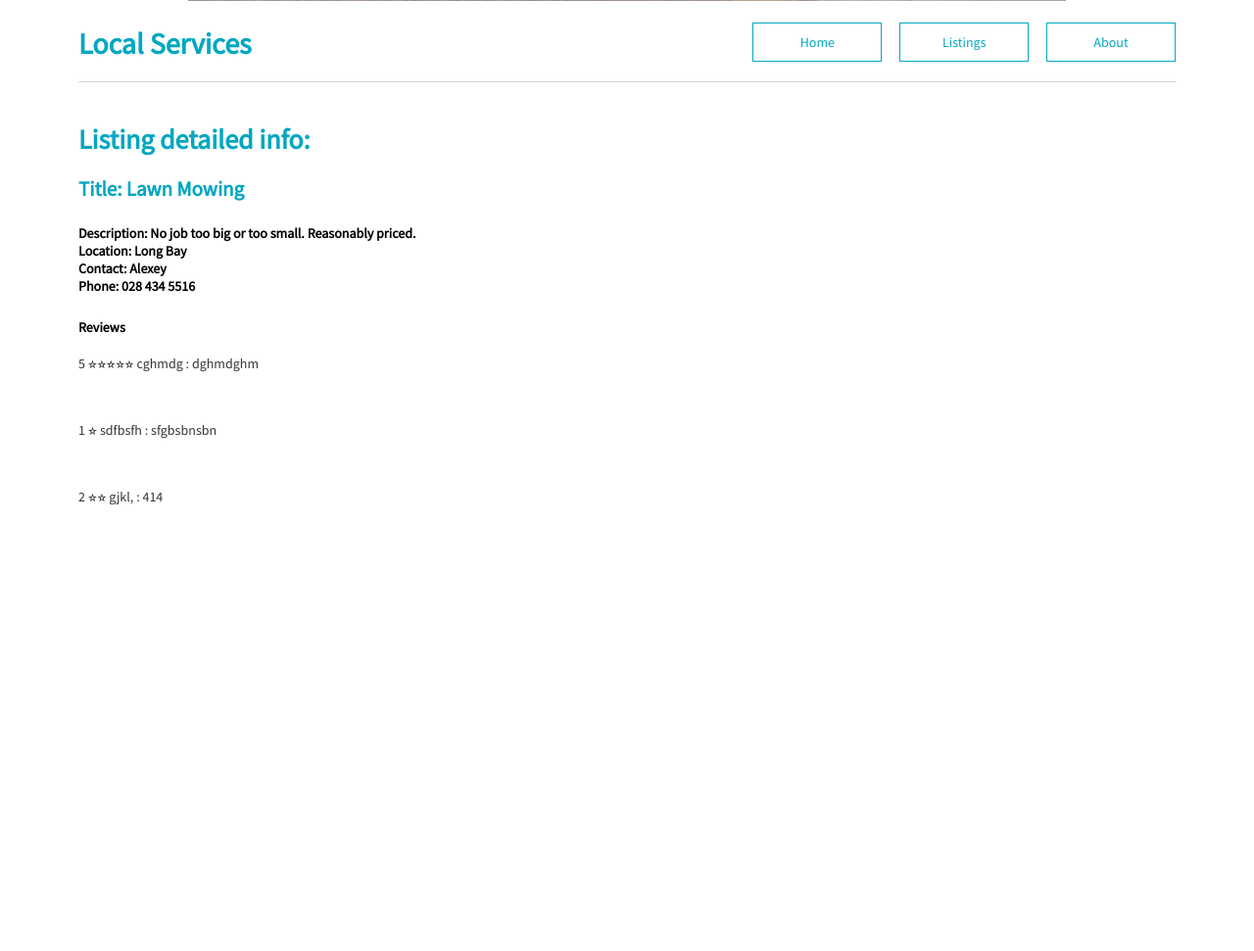
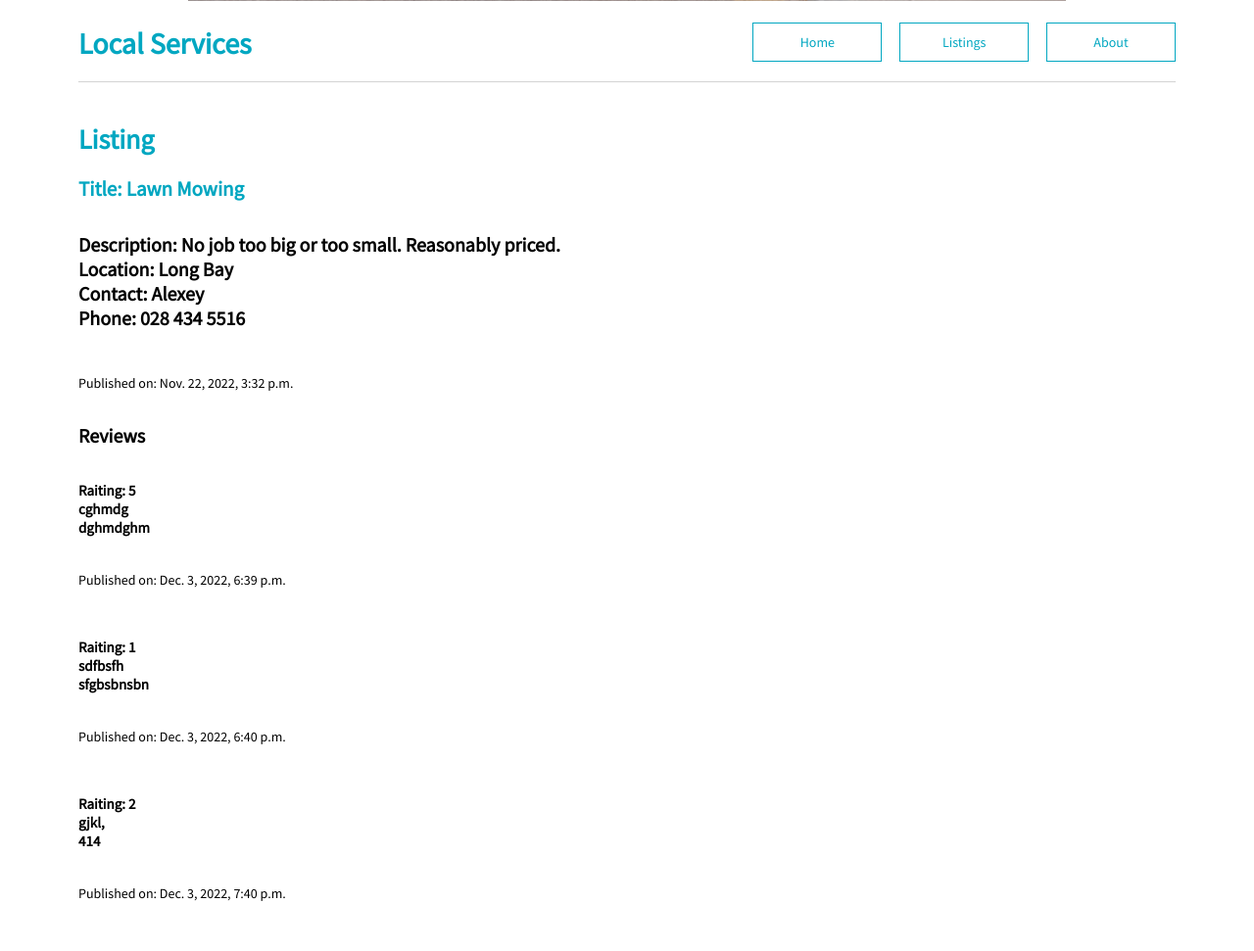
Before and after one commit to CHEMLEV/LocalServicesBoard, a Django app: page /classified/4/ in a window 1280 px wide. Shown: the part 356-1327 px from the top of the page at 98% size. Before the commit the page ends 872 px from the top, so only its background shows below. Run offline with Django 4.2, Linux system fonts and the light colour scheme; data comes from the database, SQL or seed files in the repository; both versions use the stored data as it was after the commit; some libraries are stand-ins or nearby versions.

Commit message:
Date and time fields added to  listing and review

```diff
--- a/LocalServicesBoard/models.py
+++ b/LocalServicesBoard/models.py
@@ -48,7 +48,7 @@ class Review (models.Model):
         else:
             rate = ""
 
-        return  rate + " " + self.title + " : " + self.body # + " Star " + str(self.rating) + " title:"
+        return  rate + " " + self.title + " : " + self.body + " : " + self.date.date # + " Star " + str(self.rating) + " title:"
 
     def get_absolute_url(self):
         return reverse ("classified_detail", kwargs={'pk': self.pk})
--- a/static/css/base.css
+++ b/static/css/base.css
@@ -82,7 +82,12 @@ body{
 
   h4{
     padding-top: 5px;
+    font-size: 20px;
     text-decoration: #333636;
+  }
+
+  h6{
+    font-size: 15px;
   }
 
   p{
--- a/templates/classified_detail.html
+++ b/templates/classified_detail.html
@@ -4,7 +4,7 @@
 {% block content %}
   <div class="tour-entry">
 
-    <h1>Listing detailed info:</h1>
+    <h1>Listing</h1>
     <h2>Title: {{ classified.title }}</h2>
     <h4>Description: {{ classified.body }}
       <br>
@@ -13,6 +13,8 @@
        Contact: {{classified.author.first_name}}
        <br>
        Phone: {{classified.phone}}</h4>
+       <br>
+       Published on: {{classified.date}}
 
 
     {% if user == classified.author %}
@@ -41,7 +43,15 @@
 
     {% for review in classified.review_set.all %}
     <div class="tour-entry">
-        <p>{{ review.rating }} {{ review }} </p>
+      <h6>Raiting: {{ review.rating }}
+        <br>
+         {{ review.title }}
+         <br>
+         {{review.body}}
+      </h6>
+       Published on: {{review.date}}
+
+
     </div>
     {% endfor %}
 
```
Also changed, not shown: db.sqlite3.
